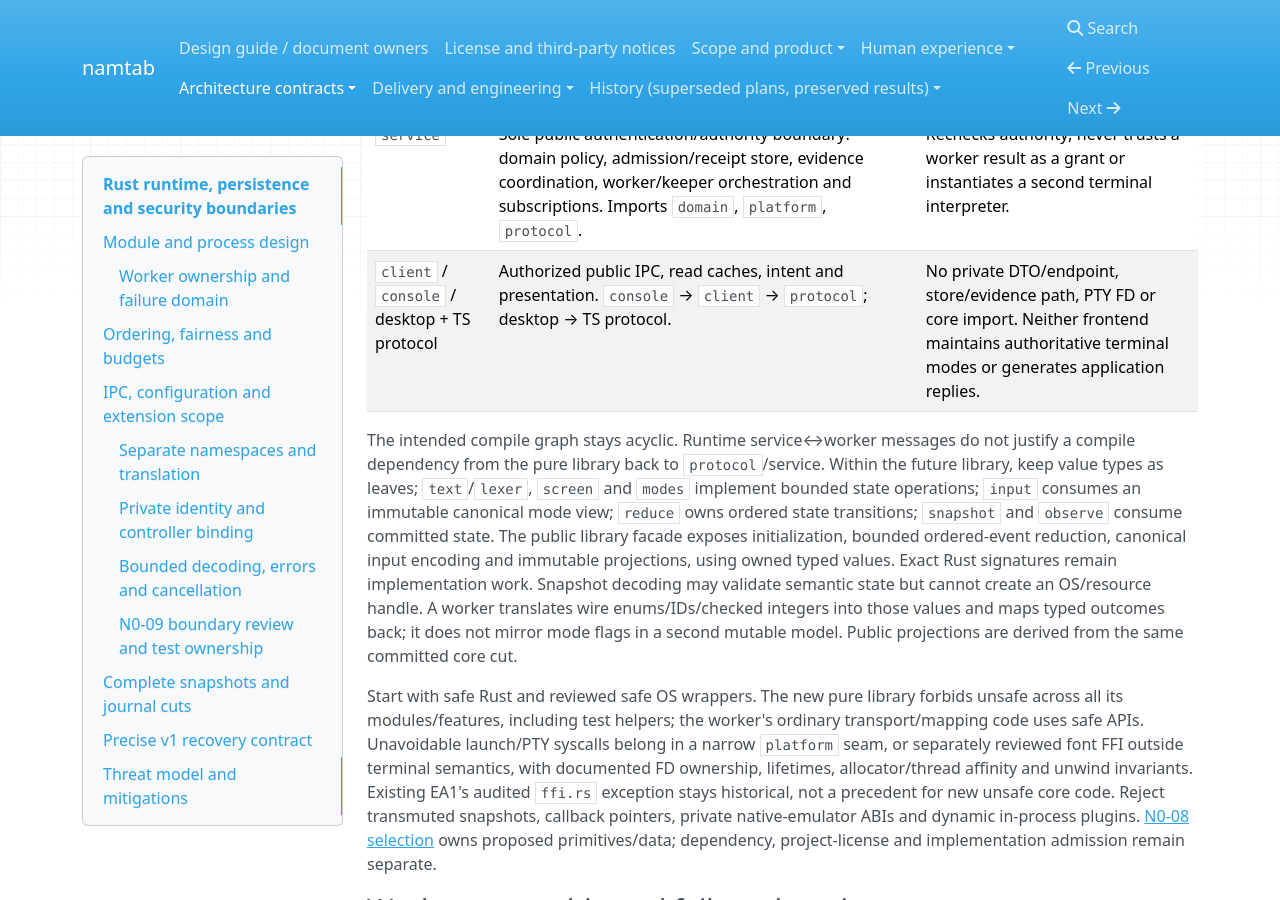
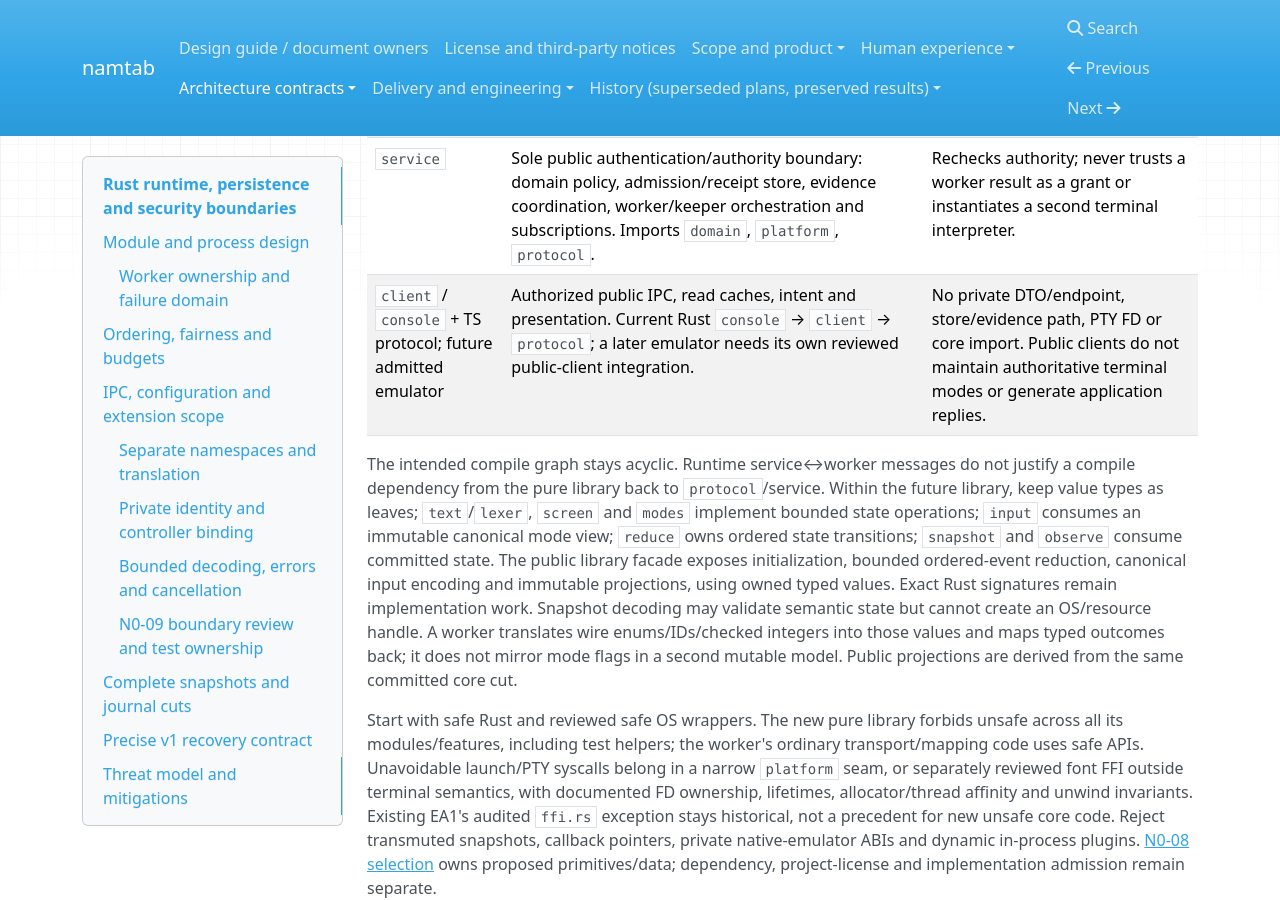
Before and after one commit to whoodes/namtab, an MkDocs documentation site: the page built from docs/engine/runtime-persistence-security.md, in a window 1280 px wide and 900 px high, scrolled down 1483 px. Built offline with MkDocs 1.6.1, drawn with Linux system fonts in a browser that asks for light colours; nearby versions of some CDN libraries; some of the changed text lies outside the part shown.

Commit message:
Clarify retained clients after Electron retirement
The runtime overview still described both delivered public frontends as
current source. Distinguish retained TUI/agent diagnostics from historical
Electron reproduction, and leave future emulator integration explicitly
unselected. Preserve the shared authority and private-boundary contract.

Validation: strict MkDocs/local links and public artifact build pass.

```diff
--- a/docs/engine/runtime-persistence-security.md
+++ b/docs/engine/runtime-persistence-security.md
@@ -4,7 +4,7 @@
 
 [Campaign](index.md) · [Native operations](native-contract.md) · [Core state](compatibility-and-core.md) · [Delivery gates](delivery-and-validation.md)
 
-**Accepted-for-design direction; proposed implementation details below.** MK1 now has a finite owned core/worker and real Linux process primitives, a thin local broker and both public clients under the [MK1 quickstart](../engineering/mk1-quickstart.md), not a qualified production runtime/database/checkpoint. The [MK1 admission](../engineering/mk1-scope-and-admission.md) records owner acceptance for the bounded slice. Source constraints: S02–S06, S20–S29, S31–S32 and historical recovery evidence H01. The N0-09 module/IPC contract review for [issue 15](https://github.com/whoodes/namtab/issues/15) completed with actual N0-06 integration and two independent final-head reviews in [PR37](https://github.com/whoodes/namtab/pull/37). The [NG0 packet](delivery-and-validation.md#ng0-review-packet-draft) owns exact accepted source revisions and remaining owner decisions. Contract review completion implements no worker/decoder/runtime and admits no resource/dependency tuple; That earlier packet alone did not accept NG0; the later explicit MK1 admission does for its stated design scope.
+**Accepted-for-design direction; proposed implementation details below.** MK1 delivered a finite owned core/worker, real Linux process primitives and a thin local broker. The diagnostic TUI and agent CLI remain; the retired Electron client requires the historical revision in the [MK1 quickstart](../engineering/mk1-quickstart.md). This is not a qualified production runtime/database/checkpoint. The [MK1 admission](../engineering/mk1-scope-and-admission.md) records owner acceptance for the bounded slice. Source constraints: S02–S06, S20–S29, S31–S32 and historical recovery evidence H01. The N0-09 module/IPC contract review for [issue 15](https://github.com/whoodes/namtab/issues/15) completed with actual N0-06 integration and two independent final-head reviews in [PR37](https://github.com/whoodes/namtab/pull/37). The [NG0 packet](delivery-and-validation.md#ng0-review-packet-draft) owns exact accepted source revisions and remaining owner decisions. Contract review completion implements no worker/decoder/runtime and admits no resource/dependency tuple; That earlier packet alone did not accept NG0; the later explicit MK1 admission does for its stated design scope.
 
 ## Module and process design
 
@@ -21,7 +21,7 @@
 | `terminal` worker binary | Private transport, one serial core owner per session, scheduling and DTO↔core conversion. Imports `protocol` and its library. | No public listener, PTY ownership/write route, receipt/admission database or grant creation; a fault can lose every mapped session. |
 | `platform` and keeper | OS process/PTY/pipe/worktree/runtime adapters and stable-handle observations. `platform` may import `domain`. Keeper owns master FDs, delivery facts and controller fencing. | No terminal interpretation, public admission or UI policy. Child process status and stream drain remain separate. |
 | `service` | Sole public authentication/authority boundary: domain policy, admission/receipt store, evidence coordination, worker/keeper orchestration and subscriptions. Imports `domain`, `platform`, `protocol`. | Rechecks authority; never trusts a worker result as a grant or instantiates a second terminal interpreter. |
-| `client` / `console` / desktop + TS protocol | Authorized public IPC, read caches, intent and presentation. `console` → `client` → `protocol`; desktop → TS protocol. | No private DTO/endpoint, store/evidence path, PTY FD or core import. Neither frontend maintains authoritative terminal modes or generates application replies. |
+| `client` / `console` + TS protocol; future admitted emulator | Authorized public IPC, read caches, intent and presentation. Current Rust `console` → `client` → `protocol`; a later emulator needs its own reviewed public-client integration. | No private DTO/endpoint, store/evidence path, PTY FD or core import. Public clients do not maintain authoritative terminal modes or generate application replies. |
 
 The intended compile graph stays acyclic. Runtime service↔worker messages do not justify a compile dependency from the pure library back to `protocol`/service. Within the future library, keep value types as leaves; `text`/`lexer`, `screen` and `modes` implement bounded state operations; `input` consumes an immutable canonical mode view; `reduce` owns ordered state transitions; `snapshot` and `observe` consume committed state. The public library facade exposes initialization, bounded ordered-event reduction, canonical input encoding and immutable projections, using owned typed values. Exact Rust signatures remain implementation work. Snapshot decoding may validate semantic state but cannot create an OS/resource handle. A worker translates wire enums/IDs/checked integers into those values and maps typed outcomes back; it does not mirror mode flags in a second mutable model. Public projections are derived from the same committed core cut.
 
```
